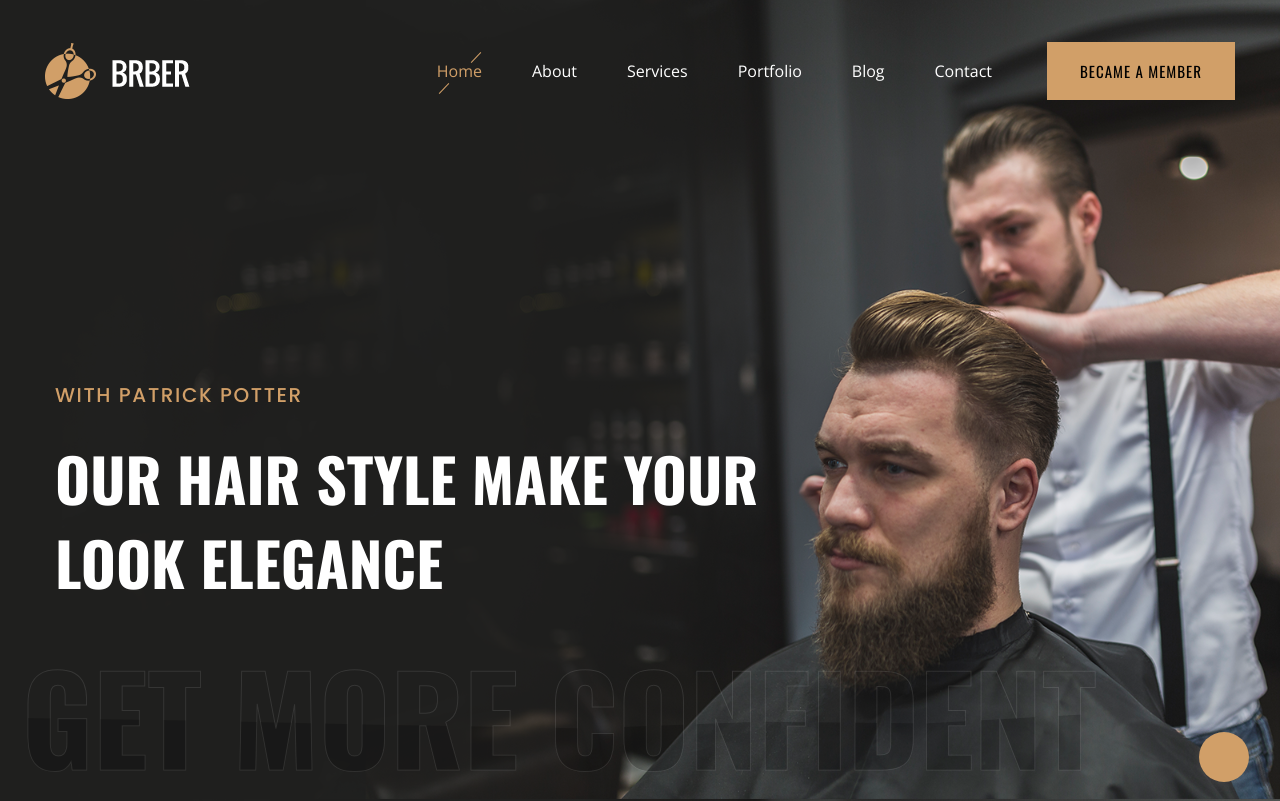
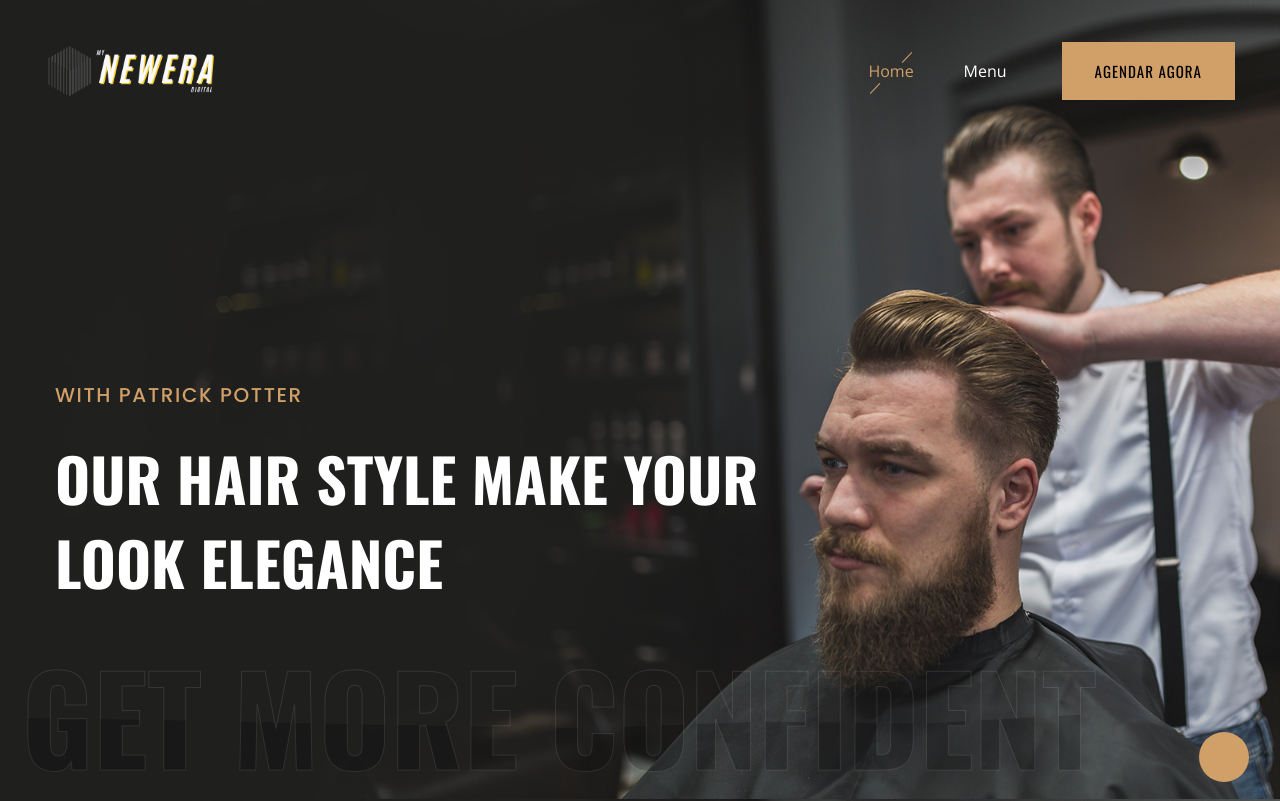
Before and after one commit to laudites/BarbeariaTemplate, a React (Vite) app: page / in a window 1280 px wide. Shown: the top 801 px of the page. Built offline with nearby package versions, Linux system fonts and the light colour scheme; a web font is replaced by a local one.

Commit message:
05_11_2024_08:00

```diff
--- a/src/page/Header.jsx
+++ b/src/page/Header.jsx
@@ -12,7 +12,7 @@ const Header = () => {
             <div className="row align-items-center">
               <div className="col-xl-2 col-lg-2 col-md-1">
                 <div className="logo">
-                  <a href="/"><img src={logo} alt="Logo" /></a>
+                  <a href="/"><img src={logo} alt="Logo"/></a>
                 </div>
               </div>
               <div className="col-xl-10 col-lg-10 col-md-10">
--- a/src/page/HomePage.jsx
+++ b/src/page/HomePage.jsx
@@ -126,37 +126,34 @@ const HomePage = () => {
                                 <a href="index.html">Home</a>
                               </li>
                               <li>
-                                <a href="about.html">About</a>
-                              </li>
-                              <li>
-                                <a href="services.html">Services</a>
-                              </li>
-                              <li>
-                                <a href="portfolio.html">Portfolio</a>
-                              </li>
-                              <li>
-                                <a href="blog.html">Blog</a>
+                                <a href="blog.html">Menu</a>
                                 <ul className="submenu">
                                   <li>
-                                    <a href="blog.html">Blog</a>
+                                    <a href="blog.html">Sobre</a>
                                   </li>
                                   <li>
-                                    <a href="blog_details.html">Blog Details</a>
+                                    <a href="blog_details.html">Serviços</a>
                                   </li>
                                   <li>
-                                    <a href="elements.html">Element</a>
+                                    <a href="elements.html">Preços</a>
+                                  </li>
+                                  <li>
+                                    <a href="elements.html">Agendamento</a>
+                                  </li>
+                                  <li>
+                                    <a href="elements.html">Depoimentos</a>
+                                  </li>
+                                  <li>
+                                    <a href="elements.html">Equipe</a>
                                   </li>
                                 </ul>
-                              </li>
-                              <li>
-                                <a href="contact.html">Contact</a>
                               </li>
                             </ul>
                           </nav>
                         </div>
                         <div className="header-right-btn f-right d-none d-lg-block ml-30">
                           <a href="from.html" className="btn header-btn">
-                            became a member
+                            Agendar agora
                           </a>
                         </div>
                       </div>
--- a/src/style/HomePage.css
+++ b/src/style/HomePage.css
@@ -28,3 +28,7 @@
   color: white;
   font-weight: bold;
 }
+
+.logo a img{
+  width: 100% !important;
+}
```
Also changed, not shown: Referencias.txt (added), src/img/logo/logo.png, src/img/logo/logoOLD.png (added).
